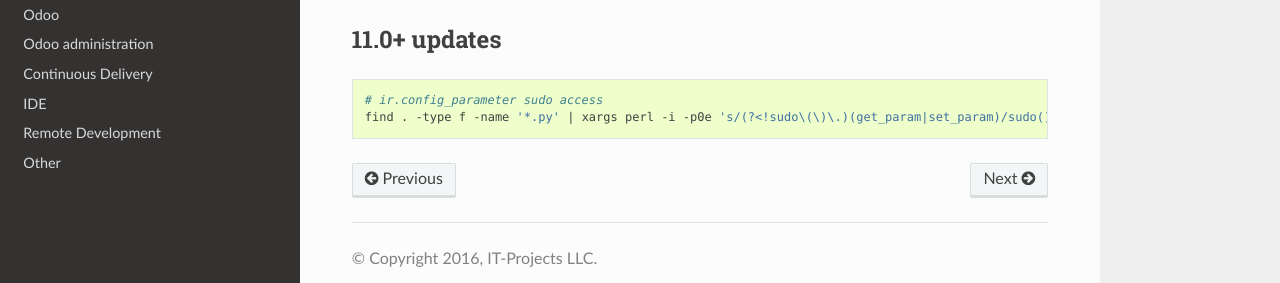
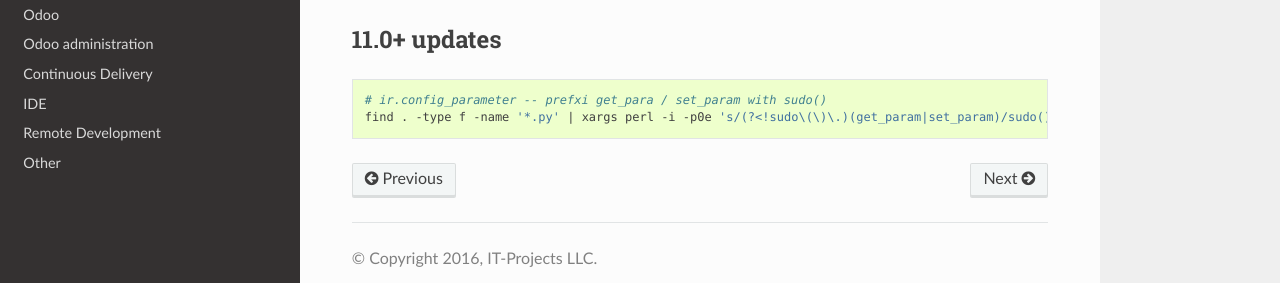
Before and after one commit to itpp-labs/odoo-development, a Sphinx documentation site: the page built from docs/migration/new-api.rst, in a window 1280 px wide and 900 px high, scrolled down 1128 px. Shown: the part 572-855 px from the top of the window. Built offline with Sphinx 7.4.7 and the Read the Docs theme 2.0.0, drawn with Linux system fonts in a browser that asks for light colours; pages that are not in the unit, such as notebooks, are missing from menus.

Commit message:
Update new-api.rst

```diff
--- a/docs/migration/new-api.rst
+++ b/docs/migration/new-api.rst
@@ -96,5 +96,5 @@
 
 .. code-block:: sh
 
-    # ir.config_parameter sudo access
+    # ir.config_parameter -- prefxi get_para / set_param with sudo()
     find . -type f -name '*.py' | xargs perl -i -p0e 's/(?<!sudo\(\)\.)(get_param|set_param)/sudo().$1/g'
```
